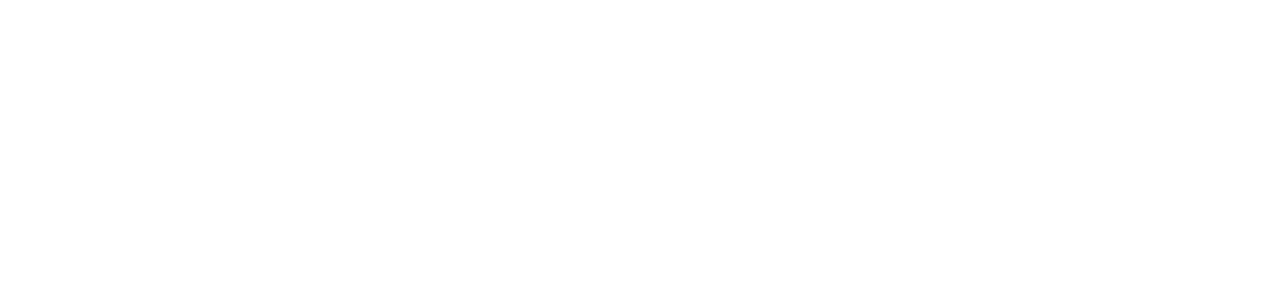
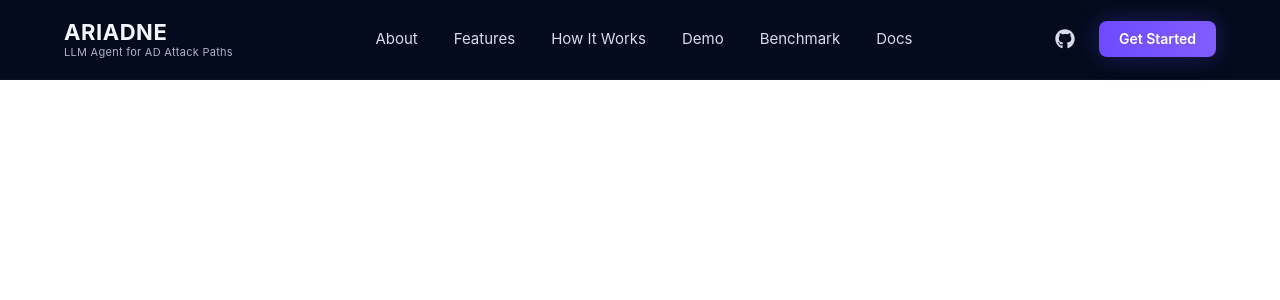
Before and after one commit to Crepco/Ariadne, a React (Vite) app in the folder frontend/: page / in a window 1280 px wide. Shown: the top 300 px of the page. Built offline with nearby package versions, Linux system fonts and the light colour scheme.

Commit message:
build responsive navbar

```diff
--- a/frontend/src/components/LandingPage/Navbar.jsx
+++ b/frontend/src/components/LandingPage/Navbar.jsx
@@ -1,8 +1,254 @@
-import ariadneLogo from "../../assets/images/AriadneLogo_animated.svg";
-import ariadnegraph from "../../assets/images/AriadneGraph.svg"
+import { useState, useEffect, useRef } from "react";
+import { FaGithub, FaBars, FaTimes } from "react-icons/fa";
+
+const NAV_LINKS = [
+  { href: "#about", label: "About" },
+  { href: "#features", label: "Features" },
+  { href: "#working", label: "How It Works" },
+  { href: "#demo", label: "Demo" },
+  { href: "#benchmark", label: "Benchmark" },
+  { href: "#docs", label: "Docs" },
+];
+
 const Navbar = () => {
+  const [menuOpen, setMenuOpen] = useState(false);
+  const [scrolled, setScrolled] = useState(false);
+  const [activeSection, setActiveSection] = useState("");
+  const [hovered, setHovered] = useState(null);
+
+  const linkRefs = useRef({});
+  const [threadStyle, setThreadStyle] = useState({ opacity: 0 });
+
+  const closeMenu = () => setMenuOpen(false);
+
+  useEffect(() => {
+    const onScroll = () => {
+      setScrolled(window.scrollY > 12);
+    };
+
+    onScroll();
+
+    window.addEventListener("scroll", onScroll, { passive: true });
+
+    return () => {
+      window.removeEventListener("scroll", onScroll);
+    };
+  }, []);
+
+  useEffect(() => {
+    const sections = NAV_LINKS
+      .map((link) => document.querySelector(link.href))
+      .filter(Boolean);
+
+    if (!sections.length) return;
+
+    const observer = new IntersectionObserver(
+      (entries) => {
+        entries.forEach((entry) => {
+          if (entry.isIntersecting) {
+            setActiveSection(`#${entry.target.id}`);
+          }
+        });
+      },
+      {
+        rootMargin: "-45% 0px -45% 0px",
+        threshold: 0,
+      }
+    );
+
+    sections.forEach((section) => observer.observe(section));
+
+    return () => observer.disconnect();
+  }, []);
+
+  useEffect(() => {
+    const key = hovered ?? activeSection;
+    const element = linkRefs.current[key];
+
+    if (element) {
+      setThreadStyle({
+        left: element.offsetLeft,
+        width: element.offsetWidth,
+        opacity: 1,
+      });
+    } else {
+      setThreadStyle((style) => ({
+        ...style,
+        opacity: 0,
+      }));
+    }
+  }, [hovered, activeSection]);
+
   return (
-    <nav className="bg-black text-white">
+    <nav className="fixed top-0 left-0 w-full z-50">
+
+      {/* Navbar */}
+      <div
+       className={`w-full px-6 md:px-10 lg:px-16 flex items-center justify-between border-b transition-all duration-300 ${
+  scrolled
+    ? "py-3 bg-[#020817]/100 backdrop-blur-xl border-[#091120] shadow-[0_4px_30px_rgba(2,10,30,0.6)]"
+    : "py-5 bg-[#030B1C]/100 backdrop-blur-md border-[#081224]"
+}`}
+      >
+
+        {/* Logo */}
+        <a href="#" className="flex items-center gap-3 group">
+
+
+
+          <div className="leading-none">
+            <div className="text-[#F5F7FF] text-[20px] md:text-[22px] font-bold tracking-wide">
+              ARIADNE
+            </div>
+
+            <div className="mt-1 text-[10px] md:text-[11px] text-[#A8B3CC] tracking-wide">
+              LLM Agent for AD Attack Paths
+            </div>
+          </div>
+
+        </a>
+
+        {/* Desktop Navigation */}
+        <div
+          className="hidden lg:flex items-center gap-1 relative"
+          onMouseLeave={() => setHovered(null)}
+        >
+
+          {/* Ariadne's Thread */}
+          <span
+            className="absolute -bottom-1 h-[2px] rounded-full bg-gradient-to-r from-[#7C5CFF] to-[#9B7BFF] shadow-[0_0_10px_rgba(124,92,255,0.8)] transition-all duration-300 ease-out pointer-events-none"
+            style={threadStyle}
+          />
+
+          {NAV_LINKS.map((link) => (
+            <a
+              key={link.href}
+              href={link.href}
+              ref={(element) => {
+                linkRefs.current[link.href] = element;
+              }}
+              onMouseEnter={() => setHovered(link.href)}
+              className={`px-4 py-2 text-[15px] transition-colors duration-200 ${
+                activeSection === link.href
+                  ? "text-white"
+                  : "text-[#D5DCEF] hover:text-[#B8A7FF]"
+              }`}
+            >
+              {link.label}
+            </a>
+          ))}
+
+        </div>
+
+        {/* Desktop Right */}
+        <div className="hidden lg:flex items-center gap-6">
+
+          <a
+            href="https://github.com/Crepco/Ariadne"
+            target="_blank"
+            rel="noreferrer"
+            aria-label="GitHub"
+            className="text-[#D5DCEF] hover:text-[#A78BFA] transition-all duration-200 hover:drop-shadow-[0_0_10px_rgba(124,92,255,0.6)] hover:-translate-y-0.5"
+          >
+            <FaGithub size={20} />
+          </a>
+
+          <a
+            href="#benchmark"
+            className="px-5 py-2 rounded-lg bg-gradient-to-r from-[#6D4AFF] to-[#825CFF] text-white text-sm font-semibold shadow-[0_0_25px_rgba(109,74,255,0.3)] hover:shadow-[0_0_35px_rgba(109,74,255,0.55)] hover:brightness-110 active:scale-[0.97] transition-all duration-300"
+          >
+            Get Started
+          </a>
+
+        </div>
+
+        {/* Mobile Hamburger */}
+        <div className="lg:hidden flex items-center">
+
+          <button
+            onClick={() => setMenuOpen(!menuOpen)}
+            aria-label={menuOpen ? "Close menu" : "Open menu"}
+            className="w-10 h-10 flex items-center justify-center rounded-lg text-[#D5DCEF] hover:text-[#A78BFA] hover:bg-[#102044] transition-all duration-200 active:scale-95"
+          >
+            <span
+              className={`inline-flex transition-transform duration-200 ${
+                menuOpen ? "rotate-90" : "rotate-0"
+              }`}
+            >
+              {menuOpen ? <FaTimes size={21} /> : <FaBars size={21} />}
+            </span>
+          </button>
+
+        </div>
+
+      </div>
+
+      {/* Mobile Menu */}
+      <div
+        className={`lg:hidden overflow-hidden transition-[max-height,opacity] duration-300 ease-out bg-[#081633]/98 backdrop-blur-xl border-b border-[#172B52] ${
+          menuOpen
+            ? "max-h-[520px] opacity-100"
+            : "max-h-0 opacity-0"
+        }`}
+      >
+
+        <div className="flex flex-col gap-1 px-6 py-5">
+
+          {NAV_LINKS.map((link, index) => (
+            <a
+              key={link.href}
+              href={link.href}
+              onClick={closeMenu}
+              style={{
+                transitionDelay: menuOpen
+                  ? `${index * 40}ms`
+                  : "0ms",
+              }}
+              className={`px-4 py-3 rounded-lg transition-all duration-300 ${
+                menuOpen
+                  ? "translate-x-0 opacity-100"
+                  : "-translate-x-2 opacity-0"
+              } ${
+                activeSection === link.href
+                  ? "text-white bg-[#060d1d]"
+                  : "text-[#D5DCEF] hover:text-[#A78BFA] hover:bg-[#102044]"
+              }`}
+            >
+              {link.label}
+            </a>
+          ))}
+
+          <div className="h-px bg-[#172B52] my-3" />
+
+          <div className="flex items-center gap-3">
+
+          {/* GitHub */}
+          <a
+            href="https://github.com/Crepco/Ariadne"
+            target="_blank"
+            rel="noreferrer"
+            onClick={closeMenu}
+            aria-label="GitHub"
+            className="flex-1 flex items-center justify-center gap-2 px-5 py-3 rounded-lg border border-[#29345C] bg-[#081633] text-[#D5DCEF] hover:text-[#A78BFA] hover:border-[#6954B8] hover:bg-[#102044] transition-all"
+          >
+            <FaGithub size={18} />
+            <span>GitHub</span>
+          </a>
+
+          {/* Get Started */}
+          <a
+            href="#benchmark"
+            onClick={closeMenu}
+            className="flex-1 text-center px-5 py-3 rounded-lg bg-gradient-to-r from-[#6D4AFF] to-[#825CFF] text-white font-semibold shadow-[0_0_20px_rgba(109,74,255,0.25)] active:scale-[0.98] transition-transform"
+          >
+            Get Started
+          </a>
+
+        </div>
+
+        </div>
+
+      </div>
 
     </nav>
   );
```
